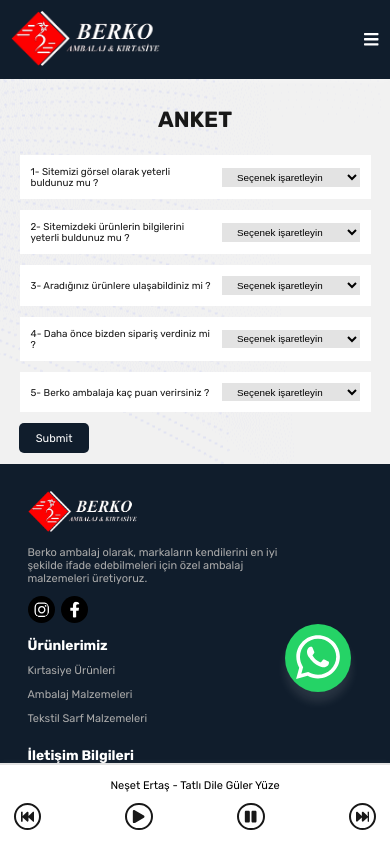
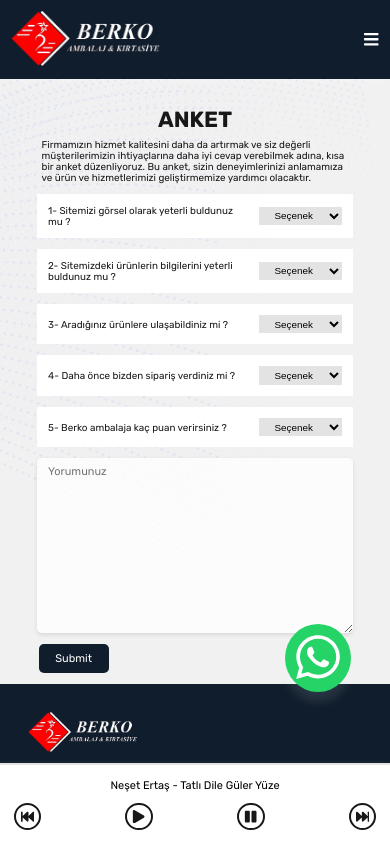
Before and after one commit to TheSky04/berko, a React (Vite) app: page /survey in a window 390 px wide. Shown: the top 844 px of the page. Built offline with nearby package versions, Linux system fonts and the light colour scheme.

Commit message:
Survey is completed.

```diff
--- a/src/components/ContactForm.jsx
+++ b/src/components/ContactForm.jsx
@@ -30,8 +30,6 @@
 
   const handleSubmitForm = (e) => {
     e.preventDefault();
-
-    console.log("here");
 
     if (disabledButton) {
       showMessage("warning", t("WarningMessage"));
--- a/src/components/FormGroup.jsx
+++ /dev/null
@@ -1,25 +0,0 @@
-import React from "react";
-import styles from "../styles/FormGroup.module.css";
-import { useTranslation } from "react-i18next";
-
-function FormGroup({ question, options = [] }) {
-  const { t } = useTranslation();
-
-  return (
-    <div className={styles.formGroup}>
-      <label htmlFor="question1">{question}</label>
-      <select name="question1" id="question1" required>
-        <option disabled value="nothing" selected>
-          {t("SurveyChoose")}
-        </option>
-        {options.map((option, index) => (
-          <option key={index} value={option.value}>
-            {option.answer}
-          </option>
-        ))}
-      </select>
-    </div>
-  );
-}
-
-export default FormGroup;
--- a/src/i18n.js
+++ b/src/i18n.js
@@ -143,7 +143,6 @@
       packageMaterialsTitle4: "We would like to see you among us !",
       packageMaterialsText4: `Contact us at ${configs.contactWhatsappNumber} or ${configs.email2}. We will be happy to help you find the most suitable packaging solutions for you. Berko is with you to strengthen your business and deliver your products safely! `,
       PackageGalleryTitle: "Our Packaging Products",
-      /** */
       textileTitle: "Textile consumables",
       textileText:
         "Berko is a brand that specializes in textile consumables and offers various and customizable solutions. Our products, designed to make each of your products special and impress your customers, will take your business one step forward.",
@@ -178,6 +177,8 @@
       SurveyAnswerNo: "No",
       SurveyChoose: "Choose the option",
       SubmitForm: "Submit",
+      SurveyText:
+        "In order to further improve our company's service quality and better respond to the needs of our valued customers, we are organizing a short survey. This survey will help us understand your experiences and improve our products and services.",
     },
   },
   tr: {
@@ -351,6 +352,8 @@
       SurveyAnswerNo: "Hayır",
       SurveyChoose: "Seçenek işaretleyin",
       SubmitForm: "Gönder",
+      SurveyText:
+        "Firmamızın hizmet kalitesini daha da artırmak ve siz değerli müşterilerimizin ihtiyaçlarına daha iyi cevap verebilmek adına, kısa bir anket düzenliyoruz. Bu anket, sizin deneyimlerinizi anlamamıza ve ürün ve hizmetlerimizi geliştirmemize yardımcı olacaktır.",
     },
   },
 };
--- a/src/pages/Survey.jsx
+++ b/src/pages/Survey.jsx
@@ -1,67 +1,197 @@
-import React from "react";
 import styles from "../styles/Survey.module.css";
 import { useTranslation } from "react-i18next";
-import FormGroup from "../components/FormGroup";
+import { useState, useEffect, useRef } from "react";
+import emailjs from "@emailjs/browser";
 
 function Survey() {
   const { t } = useTranslation();
+  const [answer1, setAnswer1] = useState("");
+  const [answer2, setAnswer2] = useState("");
+  const [answer3, setAnswer3] = useState("");
+  const [answer4, setAnswer4] = useState("");
+  const [answer5, setAnswer5] = useState("");
+  const [comment, setComment] = useState("");
+  const [success, setSuccess] = useState(false);
+  const [error, setError] = useState(false);
+  const [warning, setWarning] = useState("");
+  const [text, setText] = useState("");
+  const survey = useRef();
+
+  useEffect(() => {
+    if (success) {
+      setTimeout(() => setSuccess(false), 3000);
+    }
+  }, [success]);
+
+  useEffect(() => {
+    if (error) {
+      setTimeout(() => setError(false), 3000);
+    }
+  }, [error]);
+
+  useEffect(() => {
+    if (warning) {
+      setTimeout(() => setWarning(false), 5000);
+    }
+  }, [warning]);
+
+  const showMessage = function (status, text) {
+    if (status === "success") setSuccess(true);
+    if (status === "error") setError(true);
+    if (status === "warning") setWarning(true);
+    setText(text);
+  };
 
   const handleSubmitSurvey = (e) => {
     e.preventDefault();
+
+    const isAnyEmptyField =
+      !answer1 || !answer2 || !answer3 || !answer4 || !answer5 || !comment;
+
+    if (isAnyEmptyField) {
+      showMessage("warning", t("WarningMessage"));
+      return;
+    }
+
+    emailjs
+      .sendForm(
+        "service_na65ejl",
+        "template_7n1mvrw",
+        survey.current,
+        "aH11w_cj8lQHCRjB1"
+      )
+      .then(
+        () => {
+          showMessage("success", t("SuccessMessage"));
+        },
+        () => {
+          showMessage("error", t("ErrorMessage"));
+        }
+      );
+
+    survey.current.reset();
   };
 
   return (
     <div className={`${styles.surveyContainer} backgroundSurvey`}>
+      <div className={styles.container}>
         <h4>{t("Survey")}</h4>
-      <form className={styles.surveyForm}>
-        <FormGroup
-          question={t("SurveyQuestion1")}
-          options={[
-            { value: "yes", answer: t("SurveyAnswerYes") },
-            { value: "no", answer: t("SurveyAnswerNo") },
-          ]}
-        />
-        <FormGroup
-          question={t("SurveyQuestion2")}
-          options={[
-            { value: "yes", answer: t("SurveyAnswerYes") },
-            { value: "no", answer: t("SurveyAnswerNo") },
-          ]}
-        />
+        <form className={styles.surveyForm} ref={survey}>
+          <p>{t("SurveyText")}</p>
+          <div className={styles.formGroup}>
+            <label htmlFor="question1">{t("SurveyQuestion1")}</label>
+            <select
+              name="question1"
+              id="question1"
+              required
+              defaultValue="nothing"
+              onChange={(e) => setAnswer1(e.target.value)}
+            >
+              <option disabled value="nothing">
+                {t("SurveyChoose")}
+              </option>
+              <option value="evet">{t("SurveyAnswerYes")}</option>
+              <option value="hayır">{t("SurveyAnswerNo")}</option>
+            </select>
+          </div>
+          <div className={styles.formGroup}>
+            <label htmlFor="question2">{t("SurveyQuestion2")}</label>
+            <select
+              name="question2"
+              id="question2"
+              required
+              defaultValue="nothing"
+              onChange={(e) => setAnswer2(e.target.value)}
+            >
+              <option disabled value="nothing">
+                {t("SurveyChoose")}
+              </option>
+              <option value="evet">{t("SurveyAnswerYes")}</option>
+              <option value="hayır">{t("SurveyAnswerNo")}</option>
+            </select>
+          </div>
 
-        <FormGroup
-          question={t("SurveyQuestion3")}
-          options={[
-            { value: "yes", answer: t("SurveyAnswerYes") },
-            { value: "no", answer: t("SurveyAnswerNo") },
-          ]}
-        />
+          <div className={styles.formGroup}>
+            <label htmlFor="question3">{t("SurveyQuestion3")}</label>
+            <select
+              name="question3"
+              id="question3"
+              required
+              defaultValue="nothing"
+              onChange={(e) => setAnswer3(e.target.value)}
+            >
+              <option disabled value="nothing">
+                {t("SurveyChoose")}
+              </option>
+              <option value="evet">{t("SurveyAnswerYes")}</option>
+              <option value="hayır">{t("SurveyAnswerNo")}</option>
+            </select>
+          </div>
 
-        <FormGroup
-          question={t("SurveyQuestion4")}
-          options={[
-            { value: "yes", answer: t("SurveyAnswerYes") },
-            { value: "no", answer: t("SurveyAnswerNo") },
-          ]}
-        />
+          <div className={styles.formGroup}>
+            <label htmlFor="question4">{t("SurveyQuestion4")}</label>
+            <select
+              name="question4"
+              id="question4"
+              required
+              defaultValue="nothing"
+              onChange={(e) => setAnswer4(e.target.value)}
+            >
+              <option disabled value="nothing">
+                {t("SurveyChoose")}
+              </option>
+              <option value="evet">{t("SurveyAnswerYes")}</option>
+              <option value="hayır">{t("SurveyAnswerNo")}</option>
+            </select>
+          </div>
 
-        <FormGroup
-          question={t("SurveyQuestion5")}
-          options={[
-            { value: "1", answer: "1" },
-            { value: "2", answer: "2" },
-            { value: "3", answer: "3" },
-            { value: "4", answer: "4" },
-            { value: "5", answer: "5" },
-          ]}
-        />
+          <div className={styles.formGroup}>
+            <label htmlFor="question5">{t("SurveyQuestion5")}</label>
+            <select
+              name="question5"
+              id="question5"
+              required
+              defaultValue="nothing"
+              onChange={(e) => setAnswer5(e.target.value)}
+            >
+              <option disabled value="nothing">
+                {t("SurveyChoose")}
+              </option>
+              <option value="1">1</option>
+              <option value="2">2</option>
+              <option value="3">3</option>
+              <option value="4">4</option>
+              <option value="5">5</option>
+            </select>
+          </div>
+          <textarea
+            name="comment"
+            id="comment"
+            cols="30"
+            rows="10"
+            value={comment}
+            onChange={(e) => setComment(e.target.value)}
+            placeholder={t("SurveyComment")}
+          >
+            {t("SurveyComment")}
+          </textarea>
           <button
             className={styles.submitSurvey}
             onClick={(e) => handleSubmitSurvey(e)}
           >
             {t("Submit")}
           </button>
+          {success && (
+            <div className={`${styles.message} ${styles.success}`}>{text}</div>
+          )}
+          {error && (
+            <div className={`${styles.message} ${styles.error}`}>{text}</div>
+          )}
+          {warning && (
+            <div className={`${styles.message} ${styles.warning}`}>{text}</div>
+          )}
         </form>
+      </div>
     </div>
   );
 }
--- a/src/styles/FormGroup.module.css
+++ /dev/null
@@ -1,73 +0,0 @@
-.formGroup {
-  display: grid;
-  grid-template-columns: 1fr 40rem;
-  gap: 2rem;
-  background-color: #fff;
-  padding: 5rem;
-  margin-bottom: 5rem;
-  align-items: center;
-}
-
-.formGroup:last-child {
-  margin-bottom: 10rem;
-}
-
-.formGroup label {
-  font-size: 3rem;
-}
-
-.formGroup select,
-.formGroup option {
-  font-size: 3rem;
-  border: none;
-  padding: 0.5rem 2rem;
-  background-color: #e3e3e3;
-  box-shadow: 0 3px 6px rgba(255, 255, 255, 1);
-}
-
-.formGroup select:focus {
-  outline: none;
-  box-shadow: 0 3px 6px rgba(0, 0, 0, 0.2);
-}
-
-@media only screen and (max-width: 1255px) {
-  .formGroup label {
-    font-size: 2rem;
-  }
-
-  .formGroup select,
-  .formGroup option {
-    font-size: 2rem;
-  }
-
-  .formGroup {
-    grid-template-columns: 1fr 25rem;
-  }
-}
-
-@media only screen and (max-width: 1050px) {
-  .formGroup {
-    width: 90%;
-    margin: 2rem auto;
-    padding: 3rem;
-  }
-
-  .formGroup label {
-    font-size: 1.8rem;
-  }
-
-  .formGroup select,
-  .formGroup option {
-    font-size: 1.8rem;
-  }
-
-  .formGroup:last-child {
-    margin-bottom: 5rem;
-  }
-}
-
-@media only screen and (max-width: 500px) {
-  .formGroup {
-    padding: 2rem;
-  }
-}
--- a/src/styles/Survey.module.css
+++ b/src/styles/Survey.module.css
@@ -1,15 +1,20 @@
 .surveyContainer {
   display: flex;
   flex-direction: column;
-  align-items: center;
   padding-top: 5rem;
   color: #181818;
+}
+
+.container {
+  width: 65%;
+  margin: 0 auto;
 }
 
 .surveyContainer h4 {
   font-size: 4rem;
   text-transform: uppercase;
-  margin-bottom: 2rem;
+  margin-bottom: 1rem;
+  text-align: center;
 }
 
 .submitSurvey {
@@ -29,8 +34,178 @@
   opacity: 0.9;
 }
 
-@media only screen and (max-width: 1000px) {
+.surveyForm p {
+  font-size: 3rem;
+  margin-bottom: 2rem;
+}
+
+.surveyForm textarea {
+  font-family: inherit;
+  padding: 1.3rem 2rem;
+  background-color: rgba(255, 255, 255, 0.8);
+  width: 100%;
+  border: none;
+  border-radius: 5px;
+  box-shadow: 0 2px 4px rgba(0, 0, 0, 0.1);
+  font-size: 2.5rem;
+  display: block;
+  margin-bottom: 2rem;
+}
+
+.surveyForm textarea:focus {
+  outline: 2.5px solid #181818;
+  box-shadow: 0 3px 7px rgba(0, 0, 0, 0.2);
+}
+
+.surveyForm textarea::placeholder {
+  font-size: 3rem;
+}
+
+.formGroup {
+  display: grid;
+  grid-template-columns: 1fr 40rem;
+  gap: 2rem;
+  background-color: #fff;
+  padding: 5rem;
+  margin-bottom: 5rem;
+  align-items: center;
+}
+
+.formGroup:last-child {
+  margin-bottom: 10rem;
+}
+
+.formGroup label {
+  font-size: 3rem;
+}
+
+.formGroup select,
+.formGroup option {
+  font-size: 3rem;
+  border: none;
+  padding: 0.5rem 2rem;
+  background-color: #e3e3e3;
+  box-shadow: 0 3px 6px rgba(255, 255, 255, 1);
+}
+
+.formGroup select:focus {
+  outline: none;
+  box-shadow: 0 3px 6px rgba(0, 0, 0, 0.2);
+}
+
+.success {
+  background-color: #37b24d;
+}
+
+.error {
+  background-color: #fa5252;
+}
+
+.warning {
+  background-color: #fcc419;
+}
+
+.message {
+  margin: 0 auto;
+  color: #fff;
+  padding: 1rem;
+  border-radius: 5px;
+  font-size: 1.5rem;
+  padding: 1rem;
+  margin-bottom: 2rem;
+}
+
+@media only screen and (max-width: 1400px) {
+  .container {
+    width: 75%;
+  }
+
+  .surveyForm p {
+    font-size: 2.5rem;
+  }
+
+  .formGroup {
+    grid-template-columns: 1fr 30rem;
+  }
+}
+
+@media only screen and (max-width: 1255px) {
+  .formGroup label {
+    font-size: 2rem;
+  }
+
+  .formGroup select,
+  .formGroup option {
+    font-size: 2rem;
+  }
+
+  .formGroup {
+    grid-template-columns: 1fr 25rem;
+  }
+}
+
+@media only screen and (max-width: 1050px) {
   .submitSurvey {
     margin-left: 3.5rem;
   }
+
+  .surveyForm p {
+    font-size: 2rem;
+    margin: 0rem 4rem;
+  }
+
+  .surveyForm textarea {
+    width: 90%;
+    margin: 0 auto 2rem auto;
+  }
+
+  .container {
+    width: 80%;
+  }
+
+  .formGroup {
+    width: 90%;
+    margin: 2rem auto;
+    padding: 3rem;
+  }
+
+  .formGroup label {
+    font-size: 1.8rem;
+  }
+
+  .formGroup select,
+  .formGroup option {
+    font-size: 1.8rem;
+  }
+
+  .formGroup:last-child {
+    margin-bottom: 5rem;
+  }
 }
+
+@media only screen and (max-width: 700px) {
+  .surveyForm p {
+    font-size: 1.8rem;
+  }
+
+  .container {
+    width: 90%;
+  }
+
+  .formGroup {
+    padding: 2rem;
+  }
+
+  .surveyForm textarea::placeholder {
+    font-size: 2rem;
+  }
+
+  .message {
+    margin: 0rem 3rem 2rem 3rem;
+  }
+}
+@media only screen and (max-width: 700px) {
+  .formGroup {
+    grid-template-columns: 1fr 15rem;
+  }
+}
```
Lines whose indentation alone changed are shown as unchanged.
